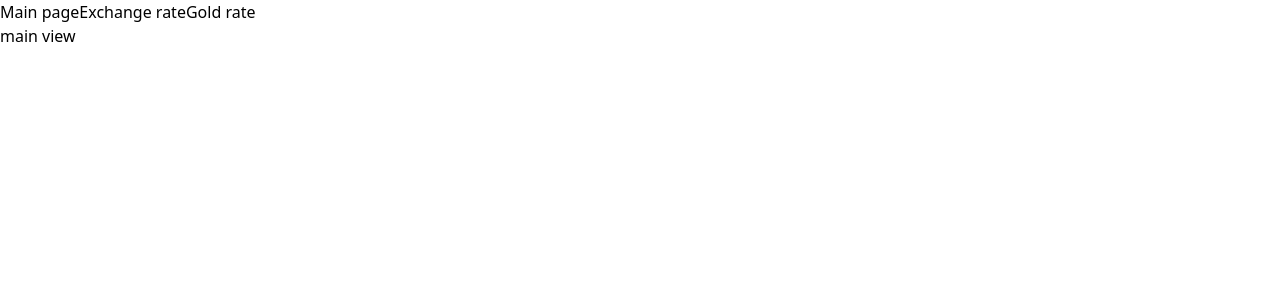
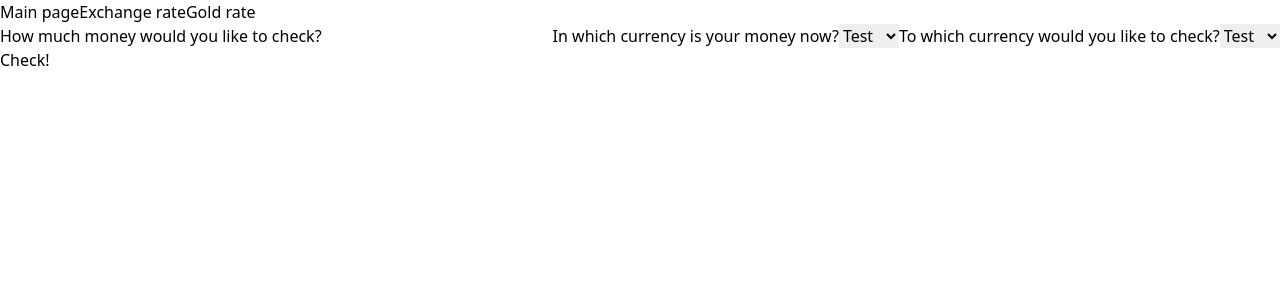
Before and after one commit to Wspanialy/CurrencyCalc, a Next.js app: page / in a window 1280 px wide. Shown: the top 300 px of the page. Built offline with nearby package versions, Linux system fonts and the light colour scheme.

Commit message:
creating a components and using a NBP API to get a gold price

```diff
--- a/app/gold_rate/page.js
+++ b/app/gold_rate/page.js
@@ -1,8 +1,37 @@
+'use client';
+
+import React, { useState, useEffect } from "react";
 
 const GoldRate = () => {
+  const [goldData, setGoldData] = useState(null);
+
+  useEffect(() => {
+    const fetchGoldData = async () => {
+      try {
+        const response = await fetch("https://api.nbp.pl/api/cenyzlota");
+        const data = await response.json();
+        if (data.length > 0) {
+          setGoldData(data[0]);
+        } else {
+          console.log("Brak danych o cenie złota.");
+        }
+      } catch (error) {
+        console.error(error);
+      }
+    };
+
+    fetchGoldData();
+  }, []);
+
   return (
-    <div>gold rate</div>
-  )
-}
+    <div>
+      {goldData ? (
+        <div>Cena złota z dnia {goldData.data}: {goldData.cena} PLN</div>
+      ) : (
+        <div>Ładowanie danych...</div>
+      )}
+    </div>
+  );
+};
 
-export default GoldRate
+export default GoldRate;
--- a/app/page.js
+++ b/app/page.js
@@ -1,8 +1,8 @@
-
+import ExchangeForm from "@components/ExchangeForm"
 
 const Home = () => {
   return (
-    <div>main view</div>
+    <ExchangeForm />
   )
 }
 
--- /dev/null
+++ b/components/ExchangeForm.jsx
@@ -0,0 +1,26 @@
+
+const ExchangeForm = () => {
+  return (
+    <form className="">
+      <label for="currencyAmount">How much money would you like to check?</label>
+      <input type="number" name="currencyAmount" required></input>
+      <label for="currency">In which currency is your money now?</label>
+      <select>
+        <option value="test">Test</option>
+        <option value="test">Test2</option>
+        <option value="test">Test3</option>
+      </select>
+      <label for="currencyChecking">To which currency would you like to check?</label>
+      <select name="currencyChecking">
+        <option value="test">Test</option>
+        <option value="test">Test2</option>
+        <option value="test">Test3</option>
+      </select>
+      <input type="button" value="Check!" onClick=""/>
+    </form>
+
+
+  )
+}
+
+export default ExchangeForm
```
